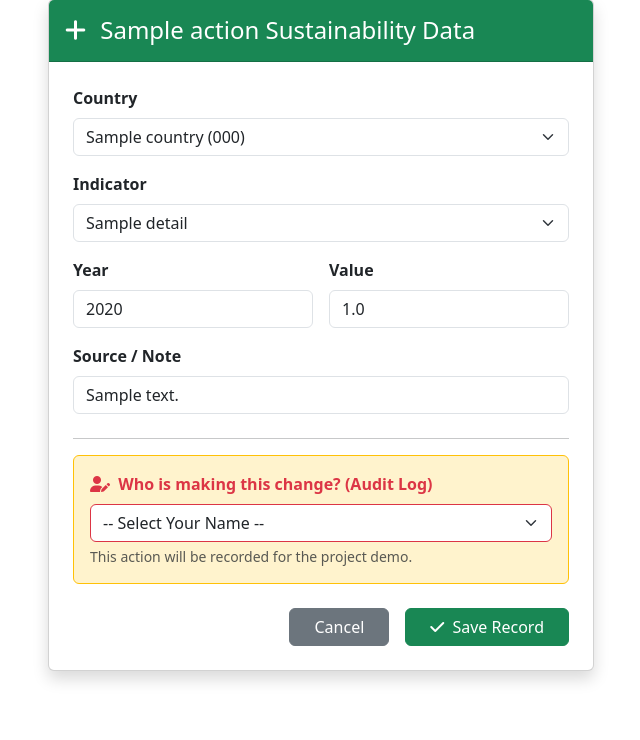
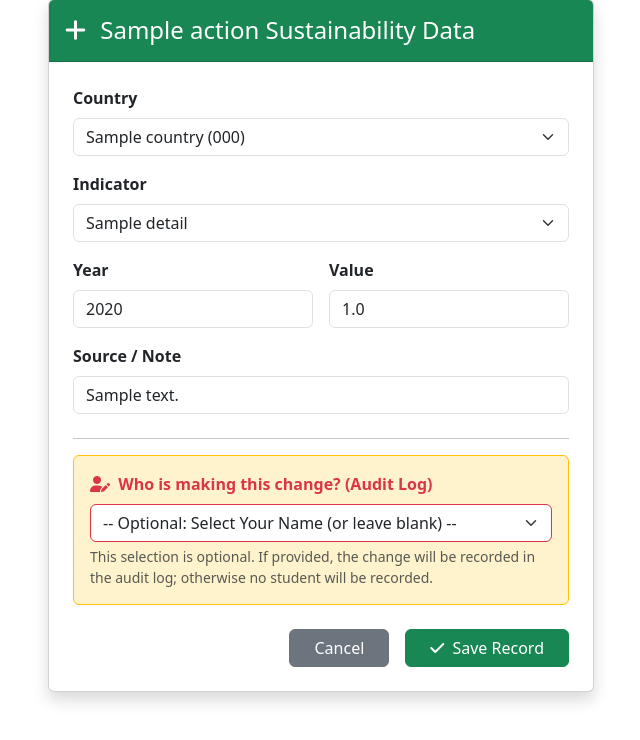
Before and after one commit to s4l1hs/Database-Management-System, a Flask app: template frontend/css/templates/sustainability_form.html in a window 1280 px wide. Shown: the part 73-813 px from the top of the page, without its empty margins (319-959 px from the left). Before the commit the page ends 755 px from the top, so only its background shows below. Run offline with Flask 3, Linux system fonts and the light colour scheme; tables that the repository leaves empty hold one stand-in row (values such as "Sample post"); the template is opened without the code that fills it: values that come from a table or form of the project are taken from there, most other values are stand-ins (such as "Sample title", 1, 10 or a date in 2020); parts of the project's set-up code (start-up, migrations or seed data) failed here and were passed over.

Commit message:
Sustainability Form Bug Fix

```diff
--- a/frontend/css/templates/sustainability_form.html
+++ b/frontend/css/templates/sustainability_form.html
@@ -67,15 +67,30 @@
             <label class="fw-bold text-danger mb-2">
               <i class="fa-solid fa-user-pen me-1"></i> Who is making this change? (Audit Log)
             </label>
-            <select name="student_id" class="form-select border-danger" required>
-              <option value="">-- Select Your Name --</option>
-              {% for s in students %}
-              <option value="{{ s.student_id }}">
-                👤 {{ s.full_name }} ({{ s.student_number }})
-              </option>
-              {% endfor %}
+
+            <!-- student selection is now OPTIONAL; if no students are provided, show 5 fallback names -->
+            <select name="student_id" class="form-select border-danger">
+              <option value="">-- Optional: Select Your Name (or leave blank) --</option>
+
+              {% if students and students|length > 0 %}
+                {% for s in students %}
+                <option value="{{ s.student_id }}" {% if record and record.student_id == s.student_id %}selected{% endif %}>
+                  👤 {{ s.full_name }} ({{ s.student_number }})
+                </option>
+                {% endfor %}
+              {% else %}
+                <!-- Fallback sample students so form is usable without DB seeds -->
+                <option value="820230313">👤 Salih Sefer (820230313)</option>
+                <option value="820230334">👤 Atahan Evintan (820230334)</option>
+                <option value="820230326">👤 Fatih Serdar Çakmak (820230326)</option>
+                <option value="820230314">👤 Muhammet Tuncer (820230314)</option>
+                <option value="150210085">👤 Gülbahar Karabaş (150210085)</option>
+              {% endif %}
             </select>
-            <div class="form-text small mt-1">This action will be recorded for the project demo.</div>
+
+            <div class="form-text small mt-1">
+              This selection is optional. If provided, the change will be recorded in the audit log; otherwise no student will be recorded.
+            </div>
           </div>
 
           <div class="d-grid gap-2 d-md-flex justify-content-md-end mt-4">
```
